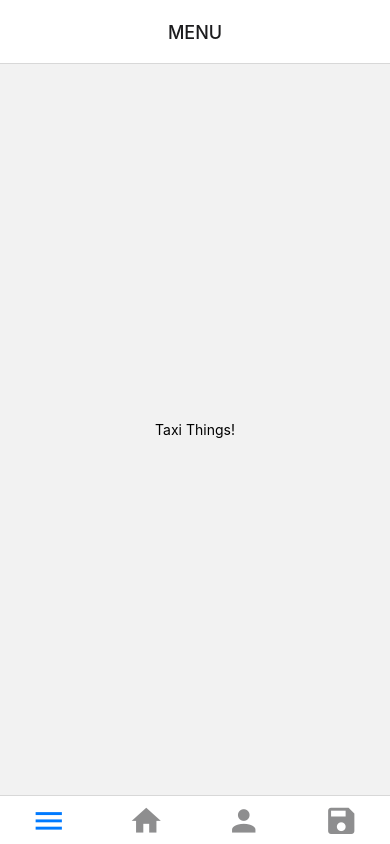
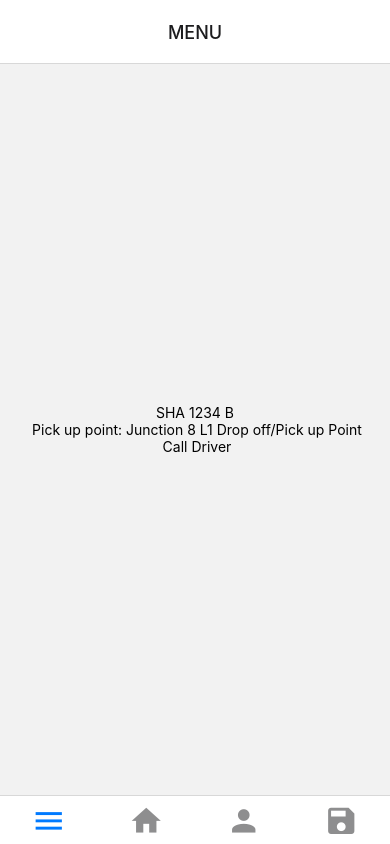
Before and after one commit to yanyan-alien/JalanJalan, a React Native app: screen /Taxi in a window 390 px wide. Built offline with nearby package versions, Linux system fonts and the light colour scheme.

Commit message:
update taxi, emergency function

```diff
--- a/app/screens/Emergency/EmergencyScreen.js
+++ b/app/screens/Emergency/EmergencyScreen.js
@@ -8,13 +8,17 @@ import {
   Modal,
  } from "react-native";
 import { useState } from "react";
+import {Linking} from 'react-native'
+import {AsyncStorage} from "@react-native-async-storage/async-storage";
 
-export default function EmergencyScreen({ navigation }) {
+
+export default function EmergencyScreen({ navigation,async }) {
   const police = require("../../assets/police.png");
   const ambulance = require("../../assets/ambulance.png");
   const nextofkin = require("../../assets/man.png");
   const pictures = {police, ambulance, nextofkin};
-  const [pic, setPic] = useState(pictures.police)
+  const [pic, setPic] = useState(pictures.police);
+  const [number, setNumber] = useState(0);
   const [modalVisible, setModalVisible] = useState(false);
   const [text, setText] = useState(text);
   return (
@@ -22,19 +26,19 @@ export default function EmergencyScreen({ navigation }) {
       <Text> Click on the button you want to call</Text>
         <View style={styles.parent}>
           <TouchableOpacity style={styles.policeButton}
-          onPress={() => setModalVisible(!modalVisible) || setText("Police") || setPic(pictures.police)}
+          onPress={() => setModalVisible(!modalVisible) || setText("Police") || setPic(pictures.police) || setNumber('tel:999')}
           >
-
             <Image source={police}/>
           </TouchableOpacity>
           <TouchableOpacity
             style={styles.ambulanceButton}
-            onPress={() => setModalVisible(!modalVisible) || setText("Ambulance") || setPic(pictures.ambulance)}
+            onPress={() => setModalVisible(!modalVisible) || setText("Ambulance") || setPic(pictures.ambulance) || setNumber('tel:995')}
           >
             <Image source={ambulance}/>
           </TouchableOpacity>
-          <TouchableOpacity style={styles.manButton}
-            onPress={() => setModalVisible(!modalVisible) || setText("NOK Name") || setPic(pictures.nextofkin)}
+          <TouchableOpacity style={styles.NOKButton}
+            onPress={() => setModalVisible(!modalVisible) || setText("NOKName") || setPic(pictures.nextofkin) || setNumber('tel: 96105906')}
+            //TODO: Find a way to access Next of Kin name and contact number from async storage so it can be updated here accordingly
           >
             <Image source={nextofkin}/>
           </TouchableOpacity>
@@ -56,7 +60,7 @@ export default function EmergencyScreen({ navigation }) {
               <View style={styles.parentButtons}>
                 <TouchableOpacity
               style={[styles.buttonGreen]}
-              onPress={() => setModalVisible(!modalVisible) }
+              onPress={() => setModalVisible(!modalVisible) || Linking.openURL(number)}
                 >
                 <Text style={styles.textStyle}>Yes</Text>
                 </TouchableOpacity>
@@ -95,7 +99,7 @@ policeButton: {
 ambulanceButton: {
   padding:20,
 },
-manButton: {
+NOKButton: {
   padding:20,
 
 },
--- a/app/screens/Main/HomeScreen.js
+++ b/app/screens/Main/HomeScreen.js
@@ -1,8 +1,13 @@
 import React, {useState} from "react";
 import { StyleSheet, Text, View, TouchableOpacity, Image, Modal} from "react-native";
+import * as SMS from 'expo-sms';
 
 export default function HomeScreen({ navigation }) {
   const [modalVisible, setModalVisible] = useState(false);
+  async function handleSend() {
+    const result = await SMS.sendSMSAsync('96105906', 'I want taxi pls!')
+    console.log('results', result)
+    }
   return (
     <View style={styles.centeredView}>
       <View style={styles.container}>
@@ -39,7 +44,7 @@ export default function HomeScreen({ navigation }) {
             <View style={styles.parent}>
               <TouchableOpacity
               style={[styles.buttonGreen]}
-              onPress={() => setModalVisible(!modalVisible) || navigation.navigate("Taxi")}
+              onPress={() => setModalVisible(!modalVisible) ||navigation.navigate("Taxi")|| handleSend() }
               >
               <Text style={styles.textStyle}>Yes</Text>
               </TouchableOpacity>
--- a/app/screens/Taxi/TaxiScreen.js
+++ b/app/screens/Taxi/TaxiScreen.js
@@ -1,10 +1,29 @@
 import React from "react";
-import { Text, View } from "react-native";
+import { Text, TouchableOpacity, View, StyleSheet } from "react-native";
 
 export default function TaxiScreen({ navigation }) {
   return (
     <View style={{ flex: 1, justifyContent: "center", alignItems: "center" }}>
-      <Text>Taxi Things!</Text>
+      <Text>SHA 1234 B</Text>
+      <Text> Pick up point: Junction 8 L1 Drop off/Pick up Point</Text>
+      <TouchableOpacity>
+        <Text> Call Driver</Text>
+      </TouchableOpacity>
     </View>
   );
 }
+
+const styles = StyleSheet.create({
+  licenseplate: {
+    // flexDirection: 'column',
+    flex: 2,
+    // paddingTop: 20,
+    backgroundColor: "white",
+    alignItems: "center",
+    justifyContent: "center",
+  },
+  feature_box: {
+    flex: 1,
+    flexDirection: "row",
+    alignContent: "flex-end",
+  }})
--- a/package.json
+++ b/package.json
@@ -16,6 +16,7 @@
     "@react-navigation/native-stack": "^6.2.2",
     "@react-navigation/stack": "^6.0.9",
     "expo": "~42.0.1",
+    "expo-sms": "~9.2.3",
     "expo-status-bar": "~1.0.4",
     "moment": "^2.29.1",
     "react": "16.13.1",
```
Also changed, not shown: 1 other file (tests, documents, lock files or other folders).
